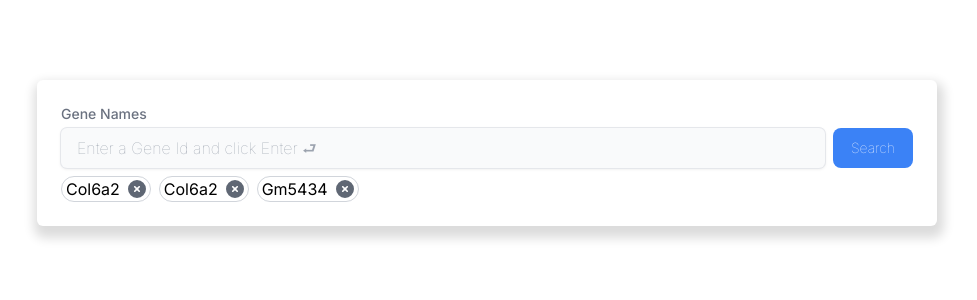
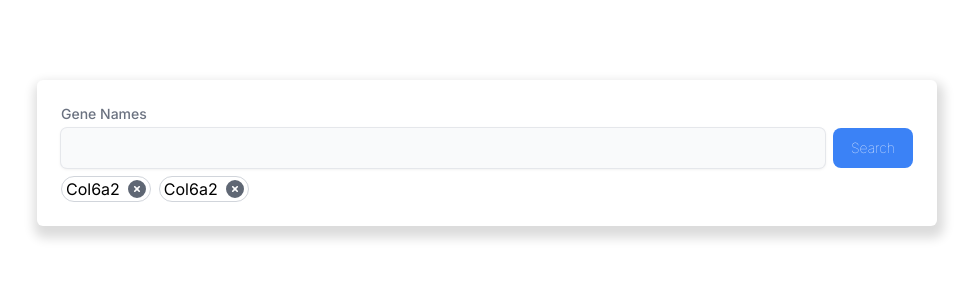
Before and after one commit to moutasem-abdullatif/via-scientific, a Next.js app in the folder frontend/: page / in a window 1280 px wide. Shown: the top 300 px of the page, without its empty margins (153-1130 px from the left). Built offline with nearby package versions, Linux system fonts and the light colour scheme.

Commit message:
small fixes

```diff
--- a/frontend/app/components/InputPills.js
+++ b/frontend/app/components/InputPills.js
@@ -7,7 +7,6 @@ export default function InputPills({ onSearch }) {
   const [geneNames, setGeneNames] = useState([
     { id: 0, name: 'Col6a2' },
     { id: 1, name: 'Col6a2' },
-    { id: 2, name: 'Gm5434' },
   ]);
 
   const handleInputChange = (event) => {
@@ -49,8 +48,7 @@ export default function InputPills({ onSearch }) {
           value={inputValue}
           onChange={handleInputChange}
           onKeyDown={handleKeyDown}
-          placeholder='Enter a Gene Id and click Enter ⮐'
-          className={`peer h-10 flex-1 rounded-md bg-gray-50 px-4 font-thin ring-1 ring-gray-200 outline-none drop-shadow-sm transition-all duration-200 ease-in-out focus:bg-blue-50/70 focus:ring-2  focus:ring-blue-400`}
+          className={`peer h-10 flex-1 rounded-md bg-gray-50 px-4 font-thin ring-1 ring-gray-200 outline-none drop-shadow-sm transition-all duration-200 ease-in-out focus:bg-blue-50/70 focus:ring-2  focus:ring-blue-400 placeholder:text-sm`}
         />
         <button
           disabled={geneNames.length === 0}
--- a/frontend/app/components/Table.js
+++ b/frontend/app/components/Table.js
@@ -31,7 +31,7 @@ export default function Table({ geneData }) {
               <button
                 type='button'
                 className='inline-flex items-center gap-x-2 text-sm font-semibold rounded-lg border border-transparent text-blue-600 hover:text-blue-800 disabled:opacity-50 disabled:pointer-events-none dark:text-blue-500 dark:hover:text-blue-400 dark:focus:outline-none dark:focus:ring-1 dark:focus:ring-gray-600'>
-                Details
+                Analysis
                 <FontAwesomeIcon className={`text-blue-600`} icon={faChartBar} onClick={() => removePill(gene)} />
               </button>
             </td>
```
